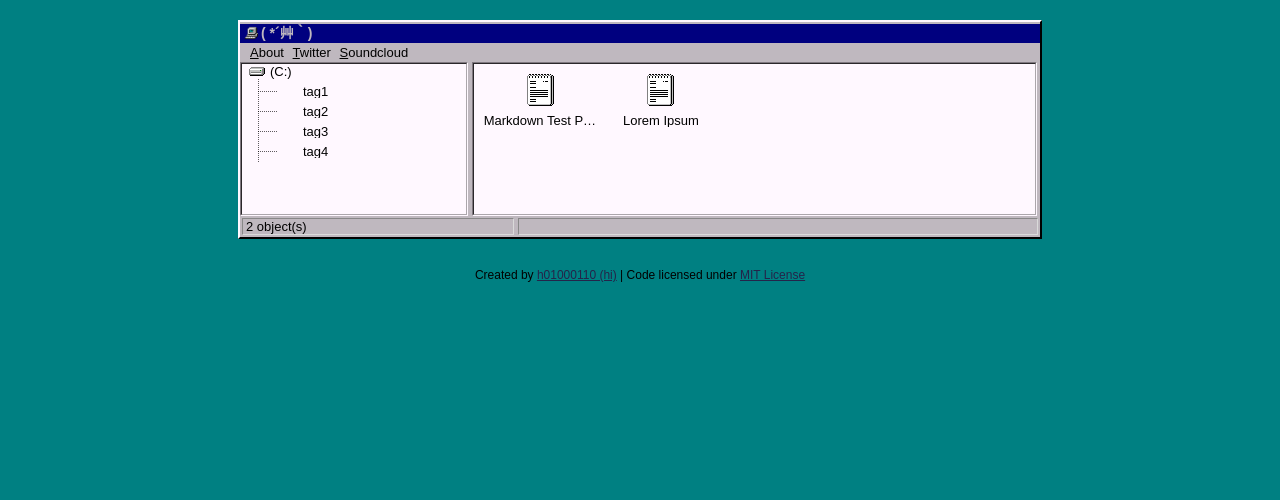
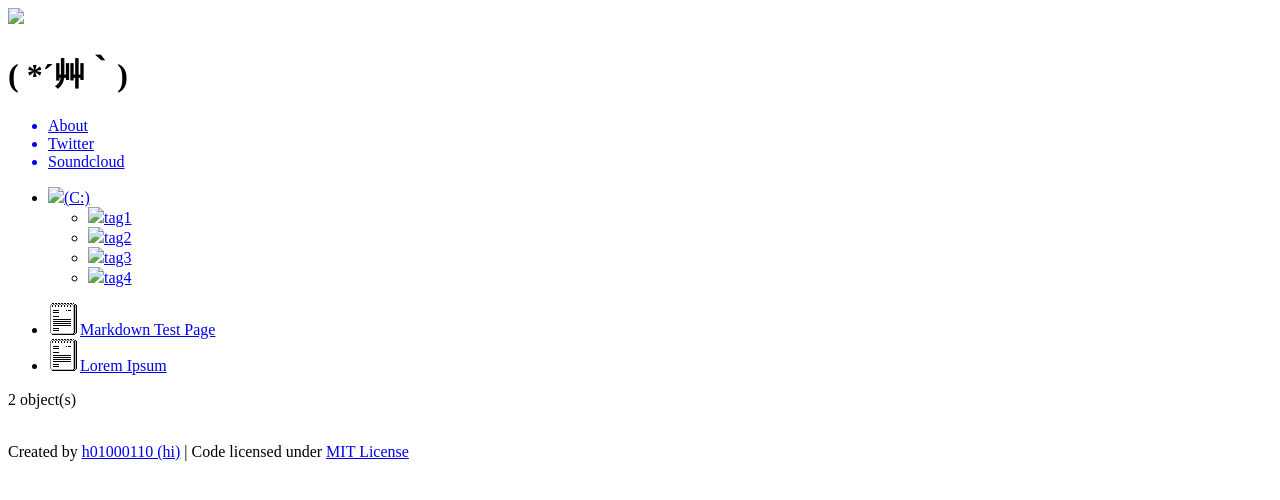
Before and after one commit to akatukikuonn/web2-5, a Jekyll site: the page built from index.html, in a window 1280 px wide. Shown: the top 500 px of the page. Built offline with Jekyll 4.4.1, drawn with Linux system fonts in a browser that asks for light colours.

Commit message:
Update default.html

```diff
--- a/_layouts/default.html
+++ b/_layouts/default.html
@@ -7,21 +7,21 @@
 	<link rel="stylesheet" href="/assets/css/atom-one-light.css">
     {% if page.title or page.title == 'me' %}
         <title>{{ page.title }}</title>
-		<link rel="stylesheet" type="text/css" href="/assets/css/002.css">
+		<link rel="stylesheet" type="text/css" href="web2-5/assets/css/002.css">
     {% else %}
         <title>{{ site.name }}</title>
-		<link rel="stylesheet" type="text/css" href="/assets/css/001.css">
+		<link rel="stylesheet" type="text/css" href="web2-5/assets/css/001.css">
     {% endif %}
 	<link rel="stylesheet" href="/assets/css/font-awesome.min.css">
 	<link rel="shortcut icon" href="/assets/img/favicon.ico" type="image/x-icon">
 	<link rel="icon" href="/assets/img/favicon.ico" type="image/x-icon">
-	<script src="/assets/js/highlight.pack.js"></script>
+	<script src="web2-5/assets/js/highlight.pack.js"></script>
 	<script>hljs.initHighlightingOnLoad();</script>
 </head>
 <body>
 	<div class="wrapper">
 		<div class="default_title">
-			<img src="/assets/img/mycomputer.png" />
+			<img src="web2-5/assets/img/mycomputer.png" />
 			{% if page.tag %}
 				<h1>{{ page.tag }}</h1>
 			{% else %}
@@ -31,7 +31,7 @@
 		{% include topbar.html %}
 		<div class="tag_list">
 			<ul id="tag-list">
-				<li><a href="/" ><img src="/assets/img/disk.png" />(C:)</a>
+				<li><a href="/" ><img src="web2-5/assets/img/disk.png" />(C:)</a>
 			<ul>
 				{% assign tags = site.tags | sort %}
 				{% for tag in tags %}
@@ -72,7 +72,7 @@
 	{% if page.title %}
         <div class="content">
 			<div class="post_title">
-				<img src="/assets/img/file.png" />
+				<img src="web2-5/assets/img/file.png" />
 				<h1>{{  page.title  }}</h1>
 				<a href="/"><div class="btn"><span class="fa fa-times"></span></div></a>
 				<div class="btn btn_max"><span class="fa fa-window-maximize"></span></div>
```
